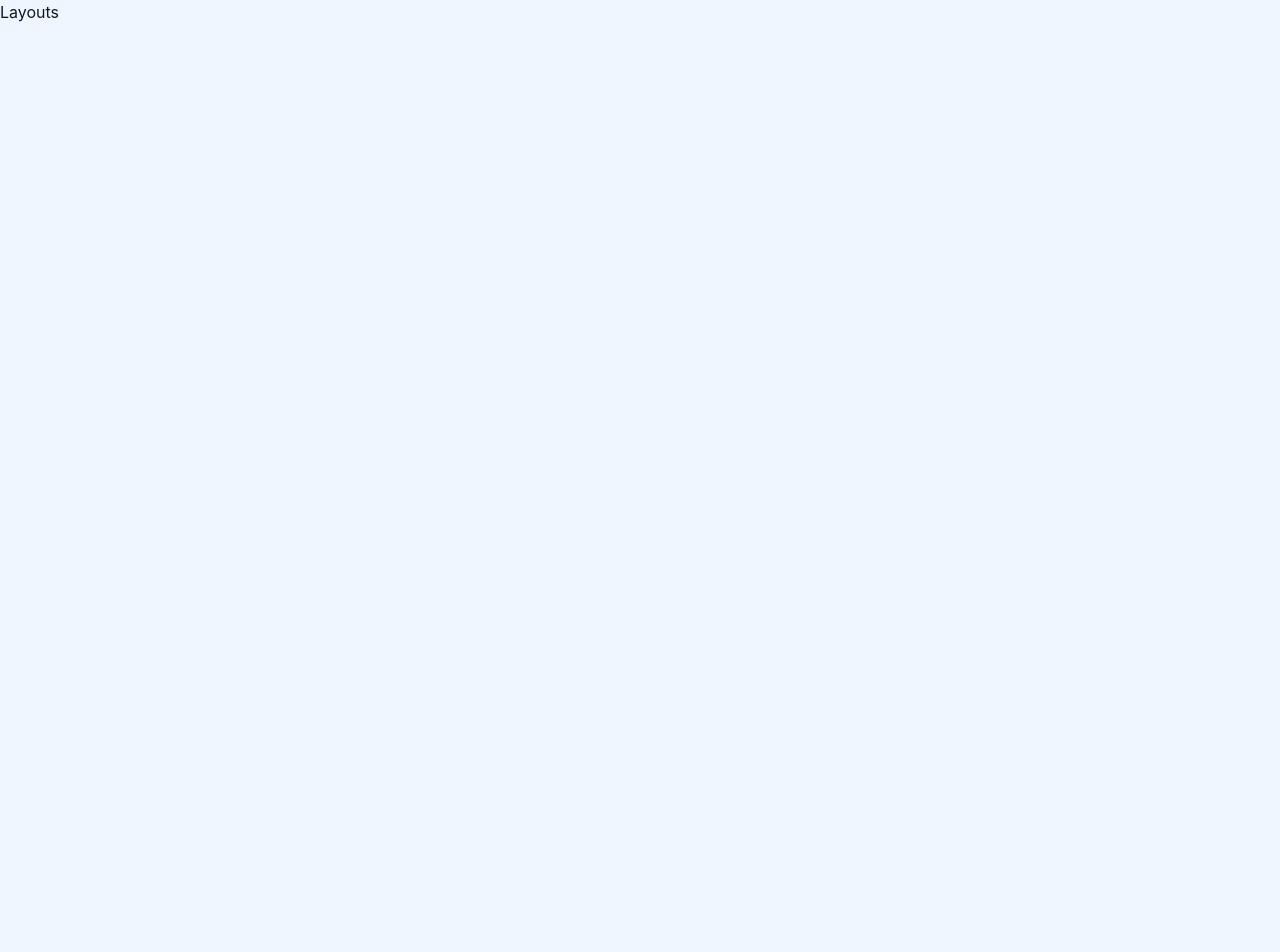
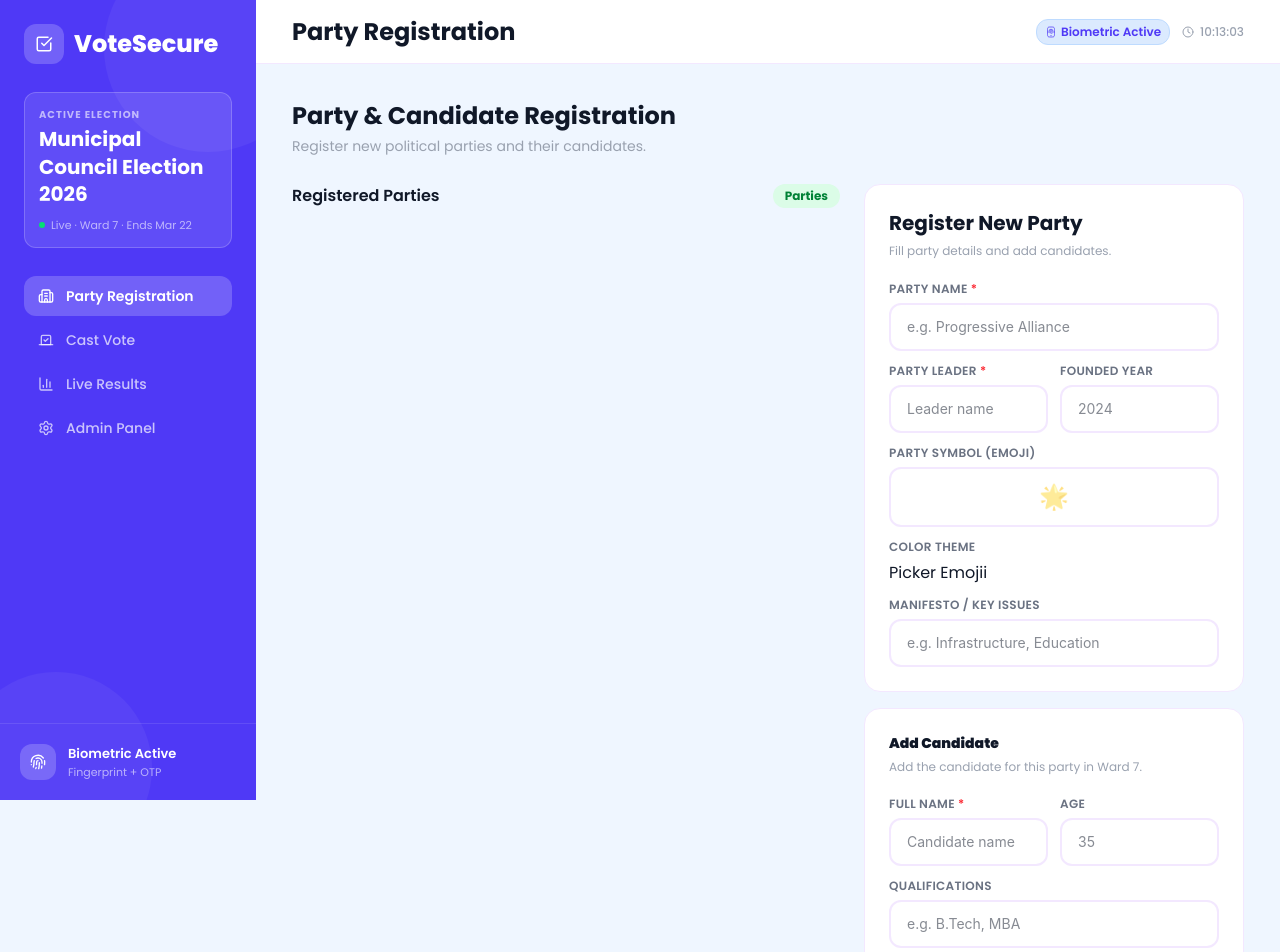
Before and after one commit to Dhanushmathan/Fingerprint-Vote-app-Frentend, a React (Vite) app: page /register in a window 1280 px wide. Shown: the top 952 px of the page. Before the commit the page ends 800 px from the top, so only its background shows below. Built offline with nearby package versions, Linux system fonts and the light colour scheme.

Commit message:
feat: Full layouts implementation and party regiration implementation

```diff
--- a/index.html
+++ b/index.html
@@ -2,7 +2,7 @@
 <html lang="en">
   <head>
     <meta charset="UTF-8" />
-    <link rel="icon" type="image/svg+xml" href="/favicon.svg" />
+    <link rel="icon" type="image/png" href="./src/assets/img/vote.png" />
     <meta name="viewport" content="width=device-width, initial-scale=1.0" />
     <title>fingur-vote-app</title>
   </head>
--- a/src/components/Layouts.jsx
+++ b/src/components/Layouts.jsx
@@ -1,8 +1,116 @@
-import React from 'react'
+import { NavLink, useLocation } from 'react-router-dom';
+import {
+  Building2, Vote, BarChart3, Settings, CheckSquare,
+  Fingerprint, Clock,
+} from 'lucide-react'
+import { useEffect, useState } from 'react';
 
-const Layouts = () => {
+const Layouts = ({ children }) => {
+  const location = useLocation();
+  const [clock, setClock] = useState('');
+
+  const navItems = [
+    { to: '/register', icon: Building2, label: 'Party Registration' },
+    { to: '/vote', icon: Vote, label: 'Cast Vote' },
+    { to: '/results', icon: BarChart3, label: 'Live Results' },
+    { to: '/admin', icon: Settings, label: 'Admin Panel' },
+  ]
+
+  const pageTitles = {
+    '/register': 'Party Registration',
+    '/vote': 'Cast Your Vote',
+    '/results': 'Live Results',
+    '/admin': 'Admin Panel',
+  }
+
+  useEffect(() => {
+    const tick = () => {
+      const n = new Date();
+      const pad = v => String(v).padStart(2, '0');
+      setClock(`${pad(n.getHours())}:${pad(n.getMinutes())}:${pad(n.getSeconds())}`);
+    }
+    tick();
+    const id = setInterval(tick, 1000);
+    return () => clearInterval(id);
+  }, []);
+
   return (
-    <div>Layouts</div>
+    <div className='flex min-h-screen font-poppins'>
+      {/* Sidebar */}
+      <aside className='w-64 bg-indigo-600 flex flex-col sticky top-0 h-screen overflow-hidden relative shrink-0'>
+        {/* decorative blobs */}
+        <div className='absolute -top-14 -right-14 w-52 h-52 rounded-full bg-white/5 pointer-events-none'></div>
+        <div className='absolute -bottom-16 -left-10 w-48 h-48 rounded-full bg-white/5 pointer-events-none'></div>
+
+        <div className='relative z-10 flex-1 p-6 pb-4 overflow-y-auto'>
+          {/* Logo */}
+          <div className='flex items-center gap-2.5 mb-7'>
+            <div className='w-10 h-10 bg-white/20 rounded-xl flex items-center justify-center shrink-0'>
+              <CheckSquare size={18} color="white" strokeWidth={2} />
+            </div>
+            <span className="text-2xl font-extrabold text-white">VoteSecure</span>
+          </div>
+
+          {/* Election info */}
+          <div className='bg-white/10 border border-white/20 rounded-xl p-3.5 mb-7'>
+            <p className='text-white/60 text-[10px] font-bold uppercase tracking-widest mb-1'>Active Election</p>
+            <p className='text-xl font-bold text-white leading-snug'>Municipal Council Election 2026</p>
+            <div className='flex items-center gap-1.5 mt-2'>
+              <span className='w-1.5 h-1.5 rounded-full bg-green-400 animate-pulse-slow inline-block' />
+              <span className='text-white/60 text-[11px]'>Live · Ward 7 · Ends Mar 22</span>
+            </div>
+          </div>
+
+          {/* Nav */}
+          <nav className='flex flex-col gap-1'>
+            {
+              navItems.map(({ to, icon: Icon, label }) => (
+                <NavLink key={to} to={to} className={({ isActive }) => `flex items-center gap-3 px-3.5 py-2.5 rounded-xl text-sm font-medium transition-all duration-200 select-none cursor-pointer
+                    ${isActive ? 'bg-white/20 text-white font-semibold' : 'text-white/70 hover:bg-white/10 hover:text-white'}`}>
+                  <Icon size={16} className='shrink-0' />
+                  <span>{label}</span>
+                </NavLink>
+              ))
+            }
+          </nav>
+        </div>
+
+        {/* Bottom voter card */}
+        <div className="relative z-10 border-t border-white/10 p-5">
+          <div className="flex items-center gap-3">
+            <div className="w-9 h-9 rounded-xl bg-white/20 flex items-center justify-center shrink-0">
+              <Fingerprint size={16} color="white" />
+            </div>
+            <div>
+              <p className="text-white text-[13px] font-semibold">Biometric Active</p>
+              <p className="text-white/60 text-[11px]">Fingerprint + OTP</p>
+            </div>
+          </div>
+        </div>
+      </aside>
+
+      {/* Main content */}
+      <div className='flex-1 flex flex-col min-h-screen bg-blue-50'>
+        <header className='bg-white border-b border-purple-100 h-16 px-9 flex items-center justify-between sticky top-0 z-10'>
+          <h1 className='text-2xl font-bold text-gray-900'>{pageTitles[location.pathname] || 'VoteSecure'}</h1>
+          <div className="flex items-center gap-3">
+            <span className="bg-blue-100 text-indigo-600 border border-blue-200 text-xs font-semibold rounded-xl px-2 py-1 flex items-center gap-1">
+              <svg xmlns="http://www.w3.org/2000/svg" width="1em" height="1em" viewBox="0 0 24 24"><g fill="none" stroke="currentColor" strokeLinecap="round"><path strokeWidth="1.5" d="M5 9c0-3.3 0-4.95 1.025-5.975S8.7 2 12 2s4.95 0 5.975 1.025S19 5.7 19 9v6c0 3.3 0 4.95-1.025 5.975S15.3 22 12 22s-4.95 0-5.975-1.025S5 18.3 5 15z" /><path strokeLinejoin="round" strokeWidth="1.5" d="M16 13v-2.5a4 4 0 0 0-8 0V13" /><path strokeLinejoin="round" strokeWidth="1.5" d="M13.5 11v-.5a1.5 1.5 0 0 0-3 0V14m3-.5V15" /><path strokeLinejoin="round" strokeWidth="2" d="M12 19v.01" /></g></svg>
+              <span>Biometric Active</span>
+            </span>
+            <div className="flex items-center gap-1.5 text-gray-400 text-xs font-medium">
+              <Clock size={12} />
+              {clock}
+            </div>
+          </div>
+        </header>
+
+        {/* Content */}
+        <main className="flex-1 p-9 overflow-auto">
+          {children}
+        </main>
+      </div>
+    </div>
   )
 }
 
--- a/src/index.css
+++ b/src/index.css
@@ -1,14 +1,16 @@
 @import url('https://fonts.googleapis.com/css2?family=Poppins:wght@200;300;400;500;600;700;800;900&display=swap');
+@import url('https://fonts.googleapis.com/css2?family=Roboto:ital,wght@0,100..900;1,100..900&display=swap');
 
 @import "tailwindcss";
 
 @theme{
     --font-poppins: 'Poppins', sans-serif;
+    --font-roboto: 'Roboto', sans-serif;
 }
 
 @layer base {
     body {
-        @apply font-sans bg-blue-50 text-gray-900 antialiased;
+        @apply bg-blue-50 text-gray-900 antialiased;
     }
 }
 
@@ -17,21 +19,21 @@
         @apply bg-blue-500 hover:bg-blue-700 text-white font-semibold px-5 py-3
                      rounded-xl transition-all duration-200 hover:-translate-y-0.5
                      disabled:opacity-40 disabled:cursor-not-allowed disabled:transform-none
-                     flex items-center justify-center gap-2 text-sm;
+                     flex items-center justify-center gap-2 text-sm cursor-pointer;
     }
     .btn-outline {
         @apply bg-white border-2 border-blue-500 text-blue-500
                      hover:bg-blue-50 font-semibold px-5 py-3 rounded-xl
                      transition-all duration-200 hover:-translate-y-0.5
-                     flex items-center justify-center gap-2 text-sm;
+                     flex items-center justify-center gap-2 text-sm cursor-pointer;
     }
     .btn-danger {
         @apply bg-red-500 hover:bg-red-600 text-white font-semibold px-4 py-2
-                     rounded-lg transition-all duration-200 text-xs;
+                     rounded-lg transition-all duration-200 text-xs cursor-pointer;
     }
     .btn-success {
         @apply bg-green-500 hover:bg-green-600 text-white font-semibold px-5 py-3
-                     rounded-xl transition-all duration-200 flex items-center justify-center gap-2 text-sm;
+                     rounded-xl transition-all duration-200 flex items-center justify-center gap-2 text-sm cursor-pointer;
     }
     .card {
         @apply bg-white border border-purple-100 rounded-2xl p-6;
--- a/src/pages/PartyRegistration.jsx
+++ b/src/pages/PartyRegistration.jsx
@@ -1,8 +1,97 @@
+import { PlusCircle } from 'lucide-react';
 import React from 'react'
 
 const PartyRegistration = () => {
   return (
-    <div>PartyRegistration</div>
+    <div>
+      <h2 className='text-2xl font-bold text-gray-900'>Party &amp; Candidate Registration</h2>
+      <p className='text-sm text-gray-400 mt-1 mb-7'>Register new political parties and their candidates.</p>
+
+      <div className='grid grid-cols-[1fr_380px] gap-6 items-start'>
+
+        {/* Left: Registered parties */}
+        <div>
+          <div className='flex items-center justify-between mb-4'>
+            <h3 className='text-base font-semibold text-gray-900'>Registered Parties</h3>
+            <span className='badge bg-green-100 text-green-700'>
+              Parties
+            </span>
+          </div>
+        </div>
+
+        {/* Right: Registration form */}
+        <div>
+          <div className='card mb-4'>
+            <h3 className='text-xl font-bold text-gray-900 mb-1'>
+              Register New Party
+            </h3>
+            <p className='text-xs text-gray-400 mb-5 leading-relaxed'>Fill party details and add candidates.</p>
+
+            <div className='space-y-3'>
+              <div>
+                <label className="label">Party Name <span className="text-red-500">*</span></label>
+                <input className="input" placeholder="e.g. Progressive Alliance" />
+              </div>
+              <div className='grid grid-cols-2 gap-3'>
+                <div>
+                  <label className="label">Party Leader <span className="text-red-500">*</span></label>
+                  <input className="input" placeholder="Leader name" />
+                </div>
+                <div>
+                  <label className="label">Founded Year</label>
+                  <input className="input" type="number" placeholder="2024" min="1900" max="2025" />
+                </div>
+              </div>
+              <div>
+                <label className="label">Party Symbol (Emoji)</label>
+                <input className="input text-center text-2xl" maxLength={2} placeholder="🌟" />
+              </div>
+              <div>
+                <label className="label">Color Theme</label>
+                <div className="flex gap-2 flex-wrap mt-1">
+                  Picker Emojii
+                </div>
+              </div>
+              <div>
+                <label className="label">Manifesto / Key Issues</label>
+                <input className="input" placeholder="e.g. Infrastructure, Education" />
+              </div>
+            </div>
+          </div>
+
+          {/* Candidate Form */}
+          <div className='card mb-4'>
+            <h3 className='text-sm font-black text-gray-900 mb-1'>Add Candidate</h3>
+            <p className='text-xs text-gray-400 mb-5 leading-relaxed'>Add the candidate for this party in Ward 7.</p>
+
+            <div className='grid grid-cols-2 gap-3 mb-3'>
+              <div>
+                <label className="label">Full Name <span className='text-red-500'>*</span></label>
+                <input className="input" placeholder="Candidate name" />
+              </div>
+              <div>
+                <label className="label">Age</label>
+                <input className="input" type="number" placeholder="35" min="25" max="80" />
+              </div>
+            </div>
+            <div className="mb-4">
+              <label className="label">Qualifications</label>
+              <input className="input" placeholder="e.g. B.Tech, MBA" />
+            </div>
+
+            <button className="btn-outline w-full">
+              <PlusCircle size={14} /> Add Candidate
+            </button>
+          </div>
+
+          <button
+            className="btn-success w-full"
+          >
+            Register Party
+          </button>
+        </div>
+      </div>
+    </div>
   )
 }
 
```
Also changed, not shown: src/assets/img/vote.png (added).
